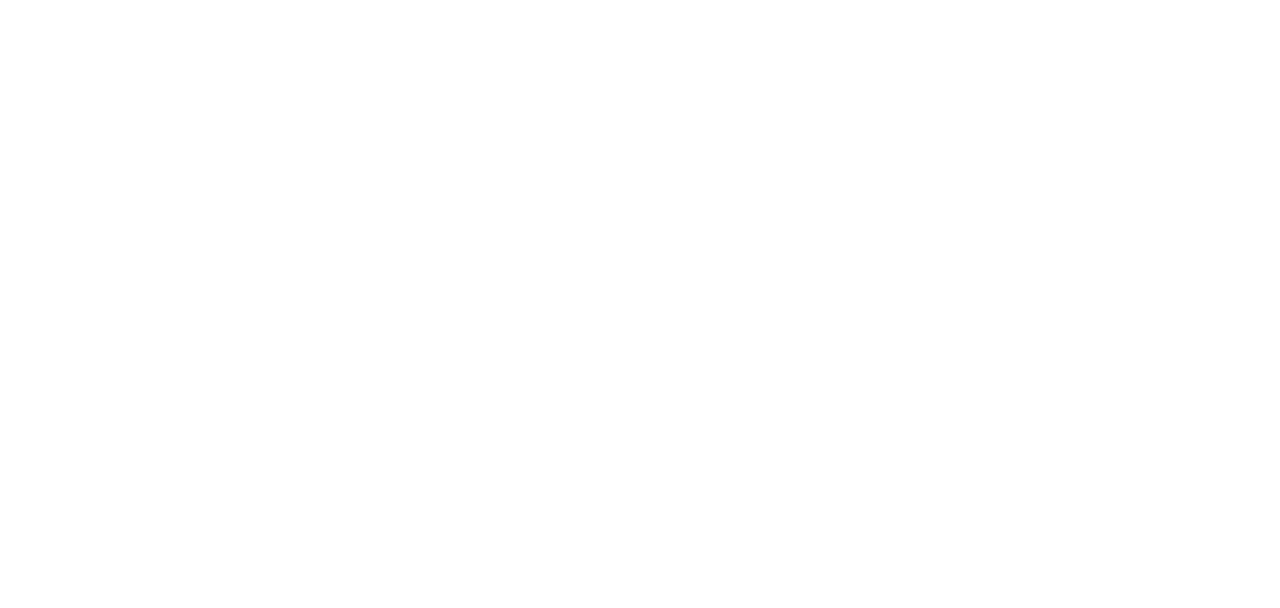
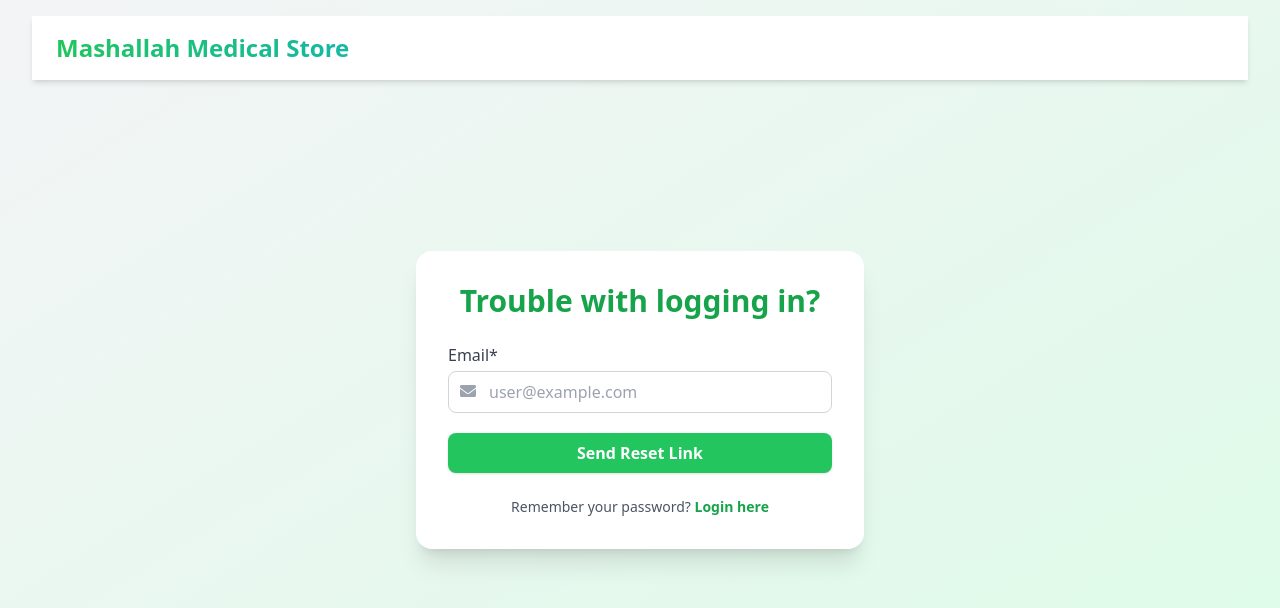
Before and after one commit to itx-Abdul-Rehman/mashallahmedicalstore, a React app in the folder Frontend/: page /admin/reset in a window 1280 px wide. Before the commit this address had no page. Shown: the top 608 px of the page. Built offline with nearby package versions, Linux system fonts and the light colour scheme; the HTML template or start-up script is replaced by a standard one.

Commit message:
Bug fixed on frontend

```diff
--- a/Frontend/src/main.jsx
+++ b/Frontend/src/main.jsx
@@ -12,6 +12,7 @@ import { Provider } from 'react-redux'
 import UpdateMedicine from './pages/UpdateMedicine.jsx';
 import AdminLogin from './pages/AdminLogin.jsx';
 import AdminSignup from './pages/AdminSignup.jsx';
+import ResetPassword from './pages/ResetPassword.jsx';
 
 ReactDOM.render(
   <React.StrictMode>
@@ -26,6 +27,7 @@ ReactDOM.render(
           <Route path='/admin/manage/update' element={<UpdateMedicine />} />
           <Route path='/admin/login' element={<AdminLogin />} />
           <Route path='/admin/signup' element={<AdminSignup />} />
+          <Route path='/admin/reset' element={<ResetPassword />} />
         </Routes>
       </BrowserRouter>
     </Provider>
--- a/Frontend/src/pages/AddMedicine.jsx
+++ b/Frontend/src/pages/AddMedicine.jsx
@@ -64,6 +64,7 @@ export default function AddMedicine() {
         if (!medicineDetails.price) newErrors.price = "Price is required";
         if (!image) newErrors.image = "Please select an image";
         if (medicineDetails.price <= 0) newErrors.price = "Price must be greater than 0";
+        if(!/^\d*$/.test(medicineDetails.price)) newErrors.price = "Price must be a valid number";
 
         setErrors(newErrors);
 
@@ -97,6 +98,10 @@ export default function AddMedicine() {
                 }, 2000);
             } else {
                 toast.error(result.message || "Failed to add medicine");
+                if(response.status === 401) {
+                    localStorage.removeItem("adminToken");
+                    navigate("/admin/login");
+                }
             }
         } catch (error) {
             toast.error(result.message || "Failed to add medicine");
@@ -118,7 +123,7 @@ export default function AddMedicine() {
                         {/* Medicine Name */}
                         <div className="relative">
                             <label className="absolute -top-2 left-3 bg-white px-1 text-gray-500 text-sm flex items-center gap-1">
-                                <FileText size={14} /> Medicine Name
+                                <FileText size={14} /> Medicine Name*
                             </label>
                             <input
                                 type="text"
@@ -140,7 +145,7 @@ export default function AddMedicine() {
                         {/* Image Upload */}
                         <div className="relative">
                             <label className="absolute -top-2 left-3 bg-white px-1 text-gray-500 text-sm flex items-center gap-1">
-                                <UploadCloud size={14} /> Upload Image
+                                <UploadCloud size={14} /> Upload Image*
                             </label>
                             <input
                                 type="file"
@@ -157,7 +162,7 @@ export default function AddMedicine() {
                         {/* Description */}
                         <div className="relative">
                             <label className="absolute -top-2 left-3 bg-white px-1 text-gray-500 text-sm flex items-center gap-1">
-                                <FileText size={14} /> Description
+                                <FileText size={14} /> Description*
                             </label>
                             <textarea
                                 name="description"
@@ -181,7 +186,7 @@ export default function AddMedicine() {
                         {/* Category */}
                         <div className="relative">
                             <label className="absolute -top-2 left-3 bg-white px-1 text-gray-500 text-sm flex items-center gap-1">
-                                <Tag size={14} /> Category
+                                <Tag size={14} /> Category*
                             </label>
                             <select
                                 name="category"
@@ -210,7 +215,7 @@ export default function AddMedicine() {
                         {/* Medicine Price */}
                         <div className="relative">
                             <label className="absolute -top-2 left-3 bg-white px-1 text-gray-500 text-sm flex items-center gap-1">
-                                <FileText size={14} /> Medicine Price (per quantity)
+                                <FileText size={14} /> Medicine Price* (per quantity)
                             </label>
                             <input
                                 type="text"
--- a/Frontend/src/pages/AdminLogin.jsx
+++ b/Frontend/src/pages/AdminLogin.jsx
@@ -65,6 +65,11 @@ export default function AdminLogin() {
         }
     };
 
+
+    const onResetHere=()=>{
+        navigate('/admin/reset')
+    }
+
     return (
         <div className="min-h-screen flex flex-col items-center justify-center bg-gradient-to-br from-gray-100 to-green-100 p-6">
             <div className="absolute top-4 w-[95%]">
@@ -92,7 +97,7 @@ export default function AdminLogin() {
                 <form onSubmit={handleSubmit} className="space-y-5">
                     {/* Email Field */}
                     <div>
-                        <label className="block text-gray-700 font-medium mb-1">Email</label>
+                        <label className="block text-gray-700 font-medium mb-1">Email*</label>
                         <div className="relative">
                             <FaEnvelope className="absolute left-3 top-3 text-gray-400" />
                             <input
@@ -100,7 +105,7 @@ export default function AdminLogin() {
                                 name="email"
                                 value={formData.email}
                                 onChange={handleChange}
-                                placeholder="Enter your email"
+                                placeholder="user@example.com"
                                 className={`w-full pl-10 pr-4 py-2 border rounded-lg
                                     focus:ring-2 focus:ring-green-500 focus:border-green-500
                                     hover:border-green-400 focus:outline-none transition-all
@@ -112,7 +117,7 @@ export default function AdminLogin() {
 
                     {/* Password Field */}
                     <div>
-                        <label className="block text-gray-700 font-medium mb-1">Password</label>
+                        <label className="block text-gray-700 font-medium mb-1">Password*</label>
                         <div className="relative">
                             <FaLock className="absolute left-3 top-3 text-gray-400" />
                             <input
@@ -154,7 +159,7 @@ export default function AdminLogin() {
                 {/* Forgot Password */}
                 <p className="text-sm text-gray-600 text-center mt-6">
                     Forgot your password?{" "}
-                    <span className="text-green-600 font-semibold cursor-pointer hover:underline">
+                    <span onClick={onResetHere} className="text-green-600 font-semibold cursor-pointer hover:underline">
                         Reset here
                     </span>
                 </p>
--- a/Frontend/src/pages/AdminManageMedicines.jsx
+++ b/Frontend/src/pages/AdminManageMedicines.jsx
@@ -97,6 +97,7 @@ export default function AdminManageMedicines() {
                 method: 'DELETE',
                 headers: {
                     'Content-Type': 'application/json',
+                    'authorization': `Bearer ${localStorage.getItem("adminToken")}`
                 },
             });
 
@@ -112,6 +113,10 @@ export default function AdminManageMedicines() {
                 }, 1000);
             } else {
                 toast.error(result.message);
+                if(response.status === 401) {
+                    localStorage.removeItem("adminToken");
+                    navigate("/admin/login");
+                }
             }
         } catch (error) {
             toast.error("Failed to delete medicine");
--- /dev/null
+++ b/Frontend/src/pages/ResetPassword.jsx
@@ -0,0 +1,120 @@
+import React, { useState } from "react";
+import { FaEnvelope } from "react-icons/fa";
+import NavbarAdmin from "../components/NavbarAdmin";
+
+export default function ResetPassword() {
+  const [email, setEmail] = useState("");
+  const [error, setError] = useState("");
+  const [success, setSuccess] = useState("");
+
+  const emailRegex = /^[a-zA-Z0-9._%+-]+@[a-zA-Z0-9.-]+\.[a-zA-Z]{2,}$/;
+
+  const handleSubmit = async (e) => {
+    e.preventDefault();
+    setError("");
+    setSuccess("");
+
+    if (!email) {
+      return setError("Email is required");
+    }
+    if (!emailRegex.test(email)) {
+      return setError("Invalid email format");
+    }
+
+    try {
+      const response = await fetch(
+        `${import.meta.env.VITE_BACKEND_URL}/admin/reset-password`,
+        {
+          method: "POST",
+          headers: { "Content-Type": "application/json" },
+          body: JSON.stringify({ email }),
+        }
+      );
+
+      const result = await response.json();
+
+      if (!response.ok || !result.success) {
+        return setError(result.message || "Failed to send reset email");
+      }
+
+      setSuccess("Password reset link has been sent to your email.");
+      setEmail("");
+    } catch (err) {
+      setError("Something went wrong. Please try again.");
+    }
+  };
+
+  return (
+    <div className="min-h-screen flex flex-col items-center justify-center bg-gradient-to-br from-gray-100 to-green-100 p-6">
+      {/* Navbar */}
+      <div className="absolute top-4 w-[95%]">
+        <NavbarAdmin />
+      </div>
+
+      {/* Card */}
+      <div className="bg-white rounded-2xl shadow-xl w-full max-w-md p-8">
+        <h1 className="text-3xl font-bold text-green-600 mb-6 text-center">
+          Trouble with logging in?
+        </h1>
+
+        {/* Error Message */}
+        {error && (
+          <div className="w-full border-red-800 bg-red-100 border rounded-md flex justify-center items-center transition-all mb-4">
+            <p className="text-red-600 text-center p-2">{error}</p>
+          </div>
+        )}
+
+        {/* Success Message */}
+        {success && (
+          <div className="w-full border-green-800 bg-green-100 border rounded-md flex justify-center items-center transition-all mb-4">
+            <p className="text-green-600 text-center p-2">{success}</p>
+          </div>
+        )}
+
+        {/* Form */}
+        <form onSubmit={handleSubmit} className="space-y-5">
+          {/* Email Field */}
+          <div>
+            <label className="block text-gray-700 font-medium mb-1">
+              Email*
+            </label>
+            <div className="relative">
+              <FaEnvelope className="absolute left-3 top-3 text-gray-400" />
+              <input
+                type="email"
+                value={email}
+                onChange={(e) => setEmail(e.target.value)}
+                placeholder="user@example.com"
+                className={`w-full pl-10 pr-4 py-2 border rounded-lg
+                  focus:ring-2 focus:ring-green-500 focus:border-green-500
+                  hover:border-green-400 focus:outline-none transition-all
+                  ${error ? "border-red-500" : "border-gray-300"}`}
+                required
+              />
+            </div>
+          </div>
+
+          {/* Submit Button */}
+          <button
+            type="submit"
+            className="w-full bg-green-500 hover:bg-green-600 text-white font-bold py-2
+             rounded-lg transition-all duration-300 shadow hover:shadow-lg"
+          >
+            Send Reset Link
+          </button>
+        </form>
+
+        {/* Back to login */}
+        <p className="text-sm text-gray-600 text-center mt-6">
+          Remember your password?{" "}
+          <a
+            href="/admin/login"
+            className="text-green-600 font-semibold cursor-pointer hover:underline"
+          >
+            Login here
+          </a>
+        </p>
+      </div>
+    </div>
+  );
+}
--- a/Frontend/src/pages/UpdateMedicine.jsx
+++ b/Frontend/src/pages/UpdateMedicine.jsx
@@ -115,10 +115,11 @@ export default function UpdateMedicine() {
                     navigate("/admin/manage");
                 }, 2000);
             } else {
-                if(result.message === "Invalid or expired token"){
+                toast.error(result.message || "Failed to update medicine");
+                if(response.status === 401) {
+                    localStorage.removeItem("adminToken");
                     navigate("/admin/login");
                 }
-                toast.error(result.message || "Failed to update medicine");
             }
         } catch (error) {
             toast.error("Failed to update medicine");
```
Also changed, not shown: Frontend/src/App.jsx (+8 -2 lines), 4 other files (tests, documents, lock files or other folders).
